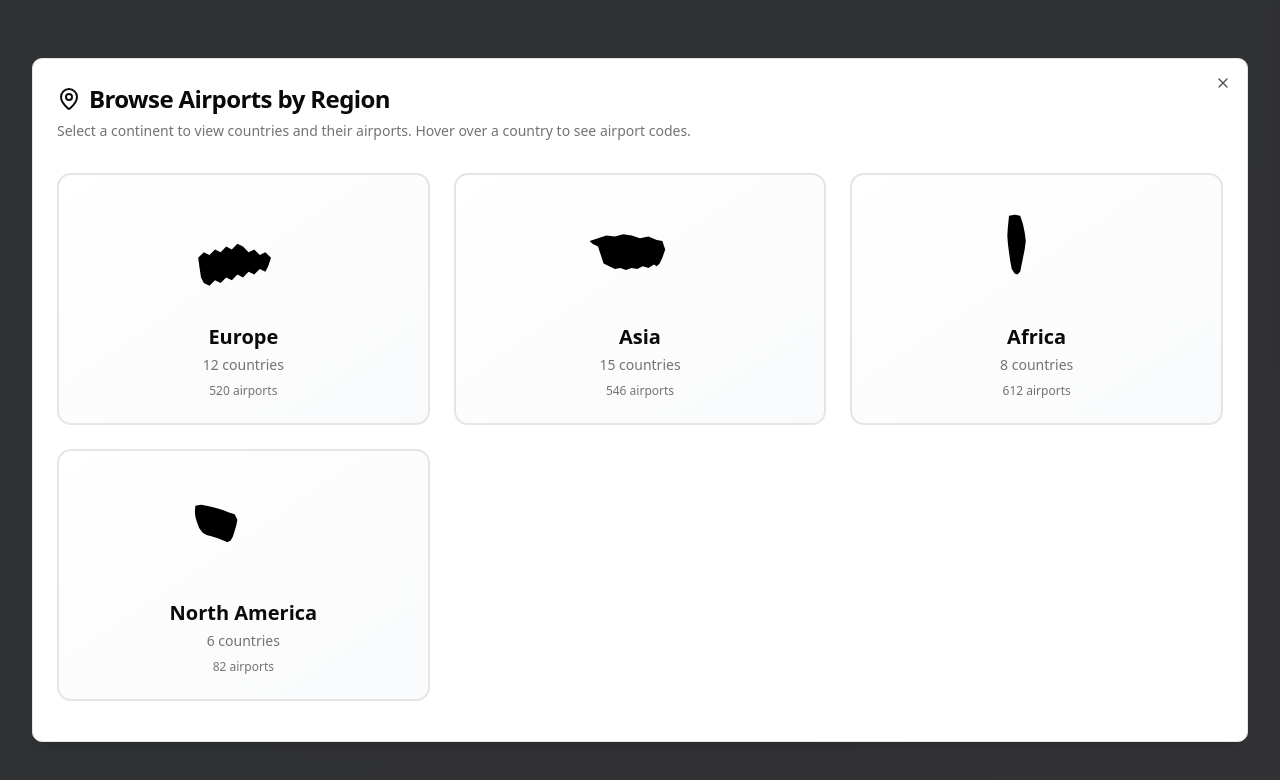
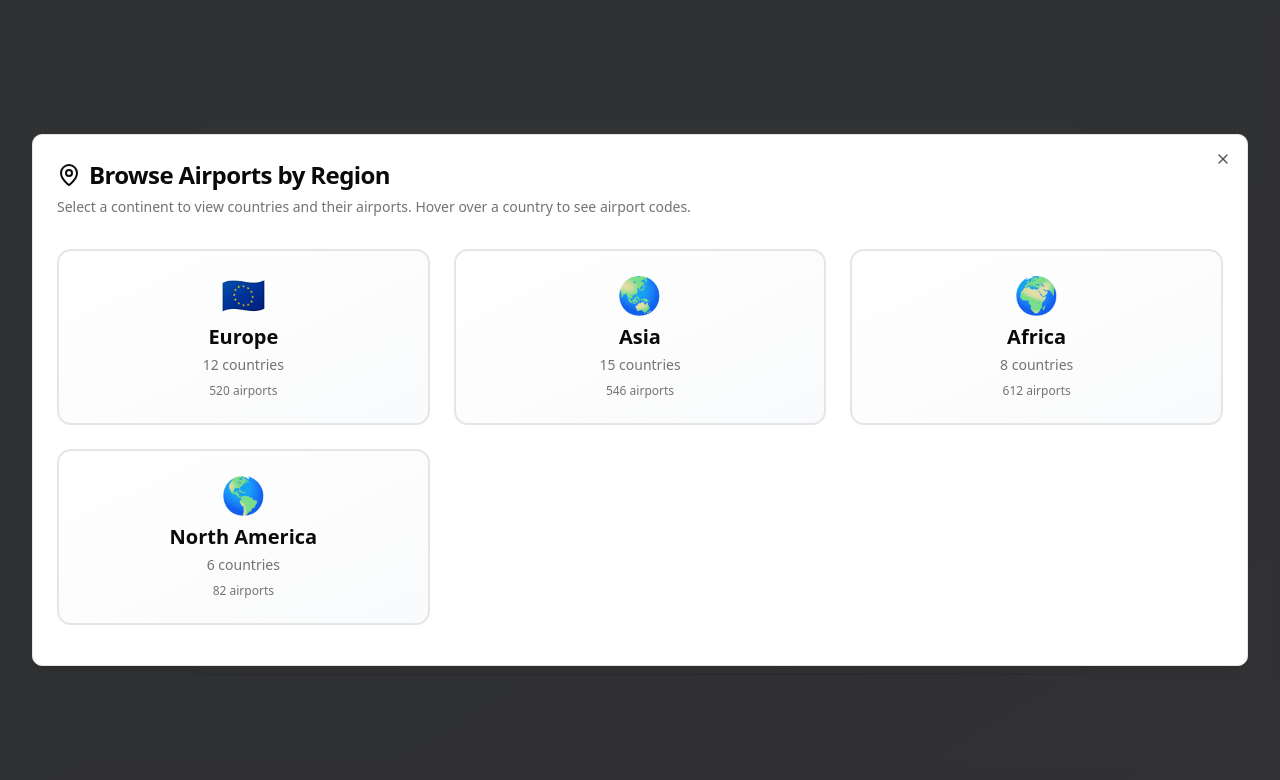
Before and after one commit to UNIxyty/clearway, a Next.js app in the folder frontend/: page / in a window 1280 px wide. Both pictures are taken after a click on the button "Browse by Region". Shown: the top 780 px of the page. Built offline with nearby package versions, Linux system fonts and the light colour scheme.

Commit message:
Revert continent display to use emojis instead of SVG maps

```diff
--- a/frontend/components/world-map-selector.tsx
+++ b/frontend/components/world-map-selector.tsx
@@ -327,47 +327,28 @@ export function WorldMapSelector({ onAirportSelect }: WorldMapSelectorProps) {
                 const countries = getCountriesByRegion(region)
                 if (countries.length === 0) return null
 
-                // Get continent map SVG - using better silhouette paths
-                const getContinentIcon = () => {
-                  return (
-                    <div className="w-28 h-28 mx-auto mb-3 flex items-center justify-center">
-                      <svg viewBox="0 0 200 150" className="w-full h-full fill-black dark:fill-white">
-                        {region === 'EUROPE' && (
-                          <path d="M20,80 L30,70 L40,75 L50,65 L60,70 L70,60 L80,65 L90,55 L100,60 L110,70 L120,65 L130,75 L140,70 L150,80 L145,95 L140,105 L130,100 L120,110 L110,105 L100,115 L90,110 L80,120 L70,115 L60,125 L50,120 L40,130 L30,125 L25,115 L22,95 Z"/>
-                        )}
-                        {region === 'ASIA' && (
-                          <path d="M10,50 L25,45 L40,40 L55,42 L70,38 L85,40 L100,45 L115,42 L130,48 L140,50 L145,65 L140,80 L135,90 L130,95 L125,92 L115,98 L105,95 L95,100 L85,98 L75,102 L65,98 L55,100 L45,95 L35,90 L30,75 L25,60 L15,55 Z"/>
-                        )}
-                        {region === 'AFRICA' && (
-                          <path d="M50,5 L60,3 L70,5 L75,20 L78,35 L80,50 L78,65 L75,80 L72,95 L70,105 L65,110 L60,108 L55,100 L52,85 L50,70 L48,55 L47,40 L48,25 L49,15 Z"/>
-                        )}
-                        {region === 'NORTH_AMERICA' && (
-                          <path d="M15,30 L25,28 L35,30 L45,32 L55,35 L65,38 L75,42 L85,45 L90,55 L88,65 L85,75 L82,85 L78,92 L72,95 L65,92 L55,88 L45,85 L35,82 L28,78 L22,70 L18,60 L15,50 L14,40 Z"/>
-                        )}
-                        {region === 'SOUTH_AMERICA' && (
-                          <path d="M60,5 L70,8 L75,20 L78,35 L80,50 L78,65 L75,80 L72,95 L70,105 L68,112 L65,115 L62,110 L60,100 L58,85 L57,70 L56,55 L57,40 L58,25 L59,15 Z"/>
-                        )}
-                        {region === 'OCEANIA' && (
-                          <path d="M30,80 L50,75 L70,80 L90,85 L110,82 L130,85 L140,90 L135,100 L125,105 L110,100 L95,98 L80,95 L65,92 L50,88 L40,90 Z M40,60 L55,58 L65,62 L70,68 L65,72 L55,70 L45,68 Z M90,70 L105,68 L115,72 L120,78 L115,82 L105,80 L95,78 Z"/>
-                        )}
-                      </svg>
-                    </div>
-                  )
-                }
-
                 return (
                   <button
                     key={region}
                     onClick={() => setSelectedRegion(region)}
-                    className="group relative p-6 border-2 rounded-xl hover:border-blue-500 hover:shadow-xl transition-all bg-gradient-to-br from-white to-gray-50 dark:from-gray-800 dark:to-gray-900 flex flex-col items-center"
+                    className="group relative p-6 border-2 rounded-xl hover:border-blue-500 hover:shadow-xl transition-all bg-gradient-to-br from-white to-gray-50 dark:from-gray-800 dark:to-gray-900"
                   >
-                    {getContinentIcon()}
+                    <div className="text-center">
+                      <div className="text-4xl mb-2">
+                        {region === 'EUROPE' && '🇪🇺'}
+                        {region === 'ASIA' && '🌏'}
+                        {region === 'AFRICA' && '🌍'}
+                        {region === 'NORTH_AMERICA' && '🌎'}
+                        {region === 'SOUTH_AMERICA' && '🌎'}
+                        {region === 'OCEANIA' && '🌏'}
+                      </div>
                       <div className="text-xl font-bold mb-1">{REGION_NAMES[region] || region}</div>
                       <div className="text-sm text-muted-foreground">
                         {countries.length} countr{countries.length !== 1 ? 'ies' : 'y'}
                       </div>
                       <div className="text-xs text-muted-foreground mt-2">
                         {countries.reduce((sum, c) => sum + c.airports.length, 0)} airports
+                      </div>
                     </div>
                     <div className="absolute inset-0 bg-blue-500/0 group-hover:bg-blue-500/5 rounded-xl transition-colors"></div>
                   </button>
```
Lines whose indentation alone changed are shown as unchanged.
